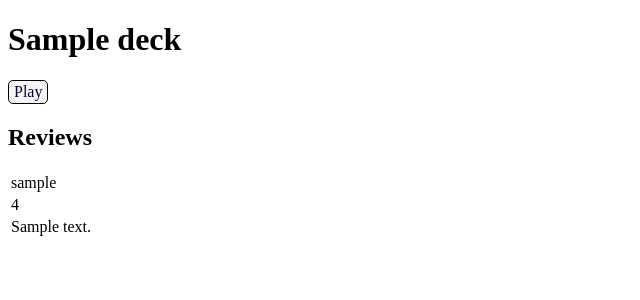
After one commit to AleksiSaxlund/flashcard-website, a Flask app: template templates/deck.html in a window 1280 px wide. The commit adds this page. Shown: the top 300 px of the page, without its empty margins (0-640 px from the left). Run offline with Flask 3, Linux system fonts and the light colour scheme; the template is opened without the code that fills it: most values are stand-ins (such as "Sample title", 1, 10 or a date in 2020).

Commit message:
Extended frontend

```diff
--- /dev/null
+++ b/templates/deck.html
@@ -0,0 +1,32 @@
+<!DOCTYPE html>
+
+<head>
+    <meta charset="UTF-8">
+    <meta name="viewport" content="width=device-width, initial-scale=1.0">
+    <link rel="stylesheet" href="/static/style.css">
+    <title>{{deck[1]}}</title>
+</head>
+
+<body>
+    <div>
+        <h1>{{deck[1]}}</h1>
+        <a href="/deck/{{deck[2]}}/play" class="linkstyle">Play</a>
+        {% if is_owner %}
+        <a href="/deck/{{deck[2]}}/edit" class="linkstyle">Edit</a>
+        <a href="/deck/{{deck[2]}}/delete" class="linkstyle">Delete</a>
+        {% endif %}
+    </div>
+
+    <div>
+        <h2>Reviews</h2>
+        <table>
+        {% for review in reviews %}
+            <tr><td>{{review["username"]}}</td></tr>
+            <tr><td>{{review["rating"]}}</td></tr>
+            <tr><td>{{review["comment"]}}</td></tr>
+        {% endfor %}
+        </table>
+
+    </div>
+
+</body>
--- a/templates/index.html
+++ b/templates/index.html
@@ -40,7 +40,7 @@
             <div class="deckcontainer">
                 <p class="deckiconstyle">{{deck[0]}}</p>
                 <p>{{deck[1]}}</p>
-                <a href="/deck/{{deck.id}}" class=linkstyle>Play!</a>
+                <a href="/deck/{{deck[2]}}" class=linkstyle>Play!</a>
             </div>
             {% endfor %}
         </div>
```
Also changed, not shown: templates/delete.html (added, +19 -0 lines), templates/edit.html (added, +17 -0 lines).
